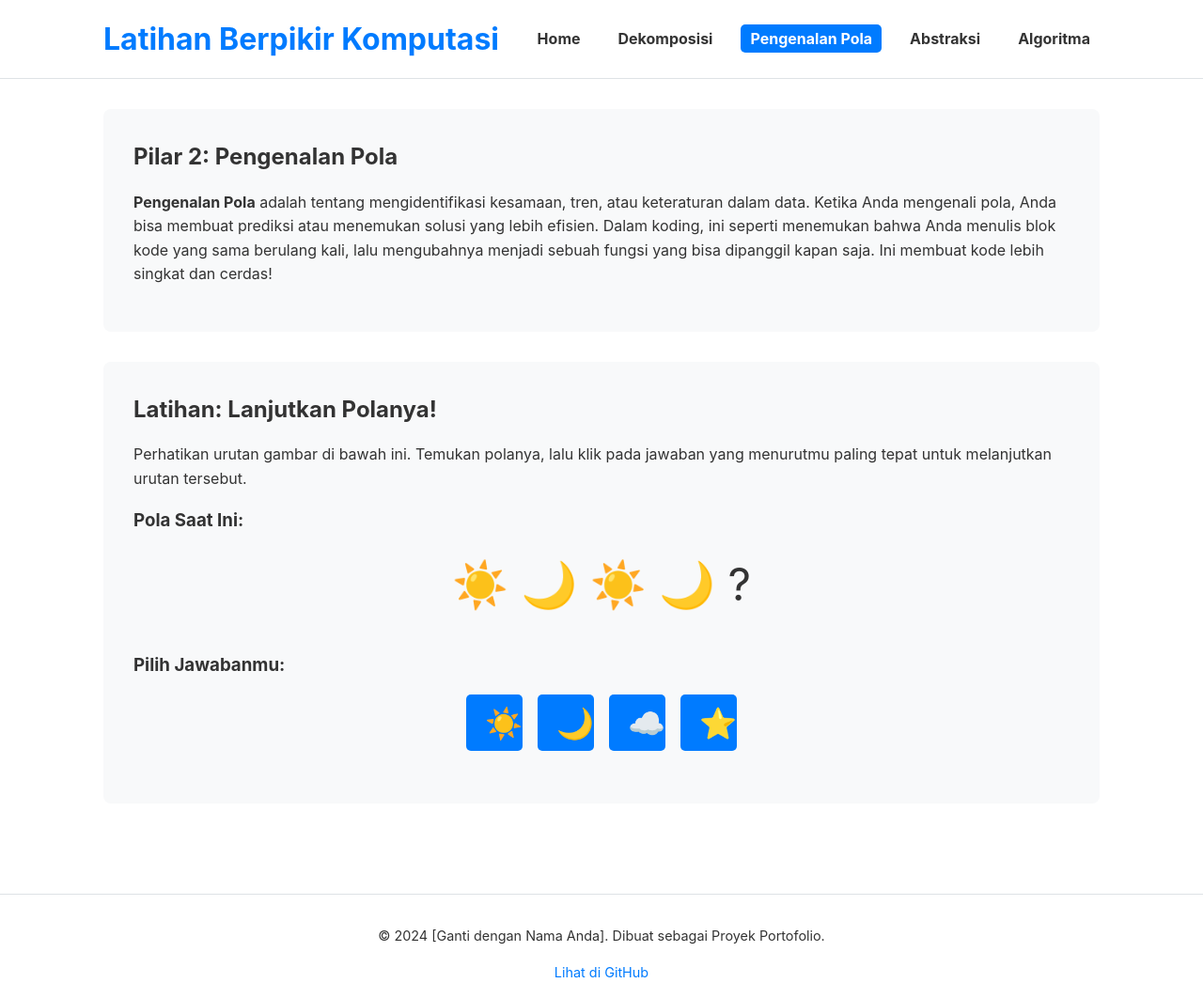
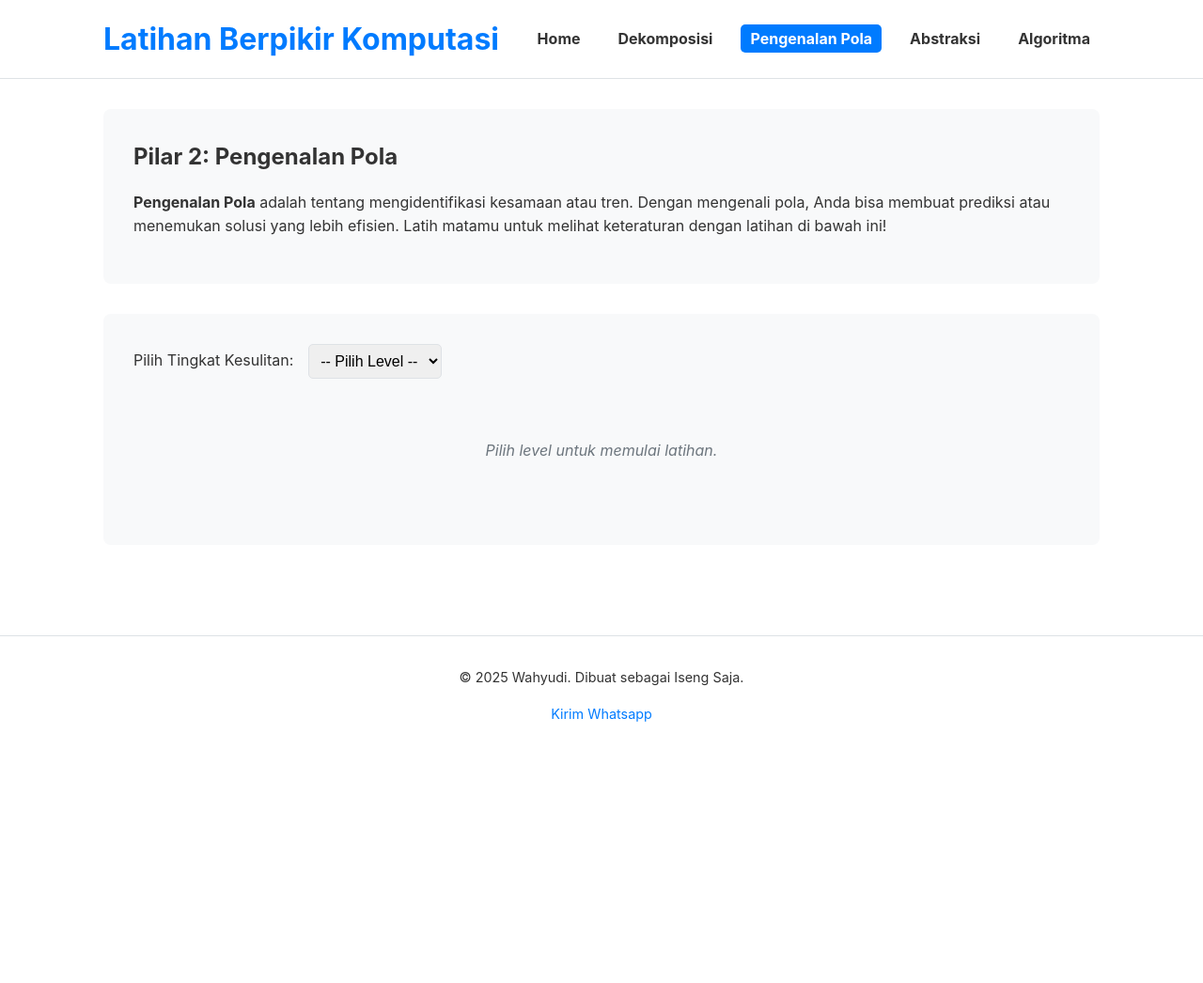
Before and after one commit to Wahyudi-1/CT, a plain HTML site: page pola.html in a window 1280 px wide. Shown: the whole page at 94% size. After the commit the page ends 819 px from the top, so only its background shows below. Drawn offline with Linux system fonts and the light colour scheme.

Commit message:
Update pola.html

```diff
--- a/pola.html
+++ b/pola.html
@@ -1,21 +1,14 @@
 <!DOCTYPE html>
 <html lang="id">
 <head>
-    <!-- Meta tags esensial -->
     <meta charset="UTF-8">
     <meta name="viewport" content="width=device-width, initial-scale=1.0">
-    <meta name="description" content="Latihan interaktif untuk melatih keterampilan pengenalan pola dalam berpikir komputasi.">
-
-    <!-- Judul spesifik untuk halaman ini -->
     <title>Pengenalan Pola - Latihan Berpikir Komputasi</title>
-
-    <!-- Menggunakan file CSS yang sama -->
     <link rel="stylesheet" href="style.css">
 </head>
 <body>
 
     <!-- ======================= HEADER ======================= -->
-    <!-- Header yang konsisten, dengan class 'active' dipindahkan ke link yang sesuai -->
     <header>
         <div class="container">
             <h1>Latihan Berpikir Komputasi</h1>
@@ -23,7 +16,6 @@
                 <ul>
                     <li><a href="index.html">Home</a></li>
                     <li><a href="dekomposisi.html">Dekomposisi</a></li>
-                    <!-- Tandai link ini sebagai halaman yang aktif -->
                     <li><a href="pola.html" class="active">Pengenalan Pola</a></li>
                     <li><a href="abstraksi.html">Abstraksi</a></li>
                     <li><a href="algoritma.html">Algoritma</a></li>
@@ -35,72 +27,49 @@
     <!-- ======================== MAIN CONTENT ======================== -->
     <main>
         <div class="container">
-
-            <!-- Section 1: Penjelasan Konsep Pengenalan Pola -->
             <section id="penjelasan-konsep">
                 <h2>Pilar 2: Pengenalan Pola</h2>
                 <p>
-                    <strong>Pengenalan Pola</strong> adalah tentang mengidentifikasi kesamaan, tren, atau keteraturan dalam data. Ketika Anda mengenali pola, Anda bisa membuat prediksi atau menemukan solusi yang lebih efisien. Dalam koding, ini seperti menemukan bahwa Anda menulis blok kode yang sama berulang kali, lalu mengubahnya menjadi sebuah fungsi yang bisa dipanggil kapan saja. Ini membuat kode lebih singkat dan cerdas!
+                    <strong>Pengenalan Pola</strong> adalah tentang mengidentifikasi kesamaan atau tren. Dengan mengenali pola, Anda bisa membuat prediksi atau menemukan solusi yang lebih efisien. Latih matamu untuk melihat keteraturan dengan latihan di bawah ini!
                 </p>
             </section>
 
-            <!-- Section 2: Latihan Interaktif -->
             <section id="latihan-interaktif">
-                <h2>Latihan: Lanjutkan Polanya!</h2>
-                <p>
-                    Perhatikan urutan gambar di bawah ini. Temukan polanya, lalu klik pada jawaban yang menurutmu paling tepat untuk melanjutkan urutan tersebut.
-                </p>
-
-                <!-- Wadah utama untuk latihan pola -->
-                <div class="pola-exercise-container">
-
-                    <h3>Pola Saat Ini:</h3>
-                    <!-- Area untuk menampilkan urutan pola -->
-                    <div id="pola-sequence" class="pola-display">
-                        <span class="pola-item">☀️</span>
-                        <span class="pola-item">🌙</span>
-                        <span class="pola-item">☀️</span>
-                        <span class="pola-item">🌙</span>
-                        <span class="pola-item pola-placeholder">?</span>
-                    </div>
-
-                    <h3>Pilih Jawabanmu:</h3>
-                    <!-- Area untuk tombol pilihan jawaban -->
-                    <div id="pilihan-jawaban" class="pilihan-container">
-                        <!-- Tombol yang benar memiliki atribut data-correct="true" -->
-                        <button class="pilihan" data-correct="true">☀️</button>
-                        <button class="pilihan" data-correct="false">🌙</button>
-                        <button class="pilihan" data-correct="false">☁️</button>
-                        <button class="pilihan" data-correct="false">⭐</button>
-                    </div>
+                <div class="level-selector-container">
+                    <label for="level-select">Pilih Tingkat Kesulitan:</label>
+                    <select name="levels" id="level-select">
+                        <option value="">-- Pilih Level --</option>
+                        <!-- Opsi level akan diisi secara dinamis oleh JavaScript -->
+                    </select>
                 </div>
 
-                <!-- Area untuk menampilkan feedback dan tombol reset -->
-                <div class="feedback-area">
-                    <!-- Feedback akan muncul di sini (misal: "Benar!", "Coba lagi!") -->
-                    <p id="hasil-feedback-pola"></p>
-                    <!-- Tombol ini bisa kita munculkan setelah user menjawab -->
-                    <button id="reset-pola" style="display: none;">Coba Latihan Lain</button>
+                <!-- Area ini adalah "kanvas kosong" yang akan diisi oleh JavaScript -->
+                <div id="exercise-content-area">
+                    <p class="placeholder-text">Pilih level untuk memulai latihan.</p>
                 </div>
 
+                <!-- Tombol dan feedback dikelola oleh JavaScript -->
+                <div class="feedback-area">
+                    <!-- Tombol cek jawaban tidak dibutuhkan untuk mekanisme ini, -->
+                    <!-- karena feedbacknya instan saat user mengklik pilihan. -->
+                    <p id="hasil-feedback"></p>
+                </div>
             </section>
-
         </div>
     </main>
 
     <!-- ======================= FOOTER ======================= -->
-    <!-- Footer yang sama di semua halaman -->
     <footer>
         <div class="container">
-            <p>© 2024 [Ganti dengan Nama Anda]. Dibuat sebagai Proyek Portofolio.</p>
+            <p>© 2025 Wahyudi. Dibuat sebagai Iseng Saja.</p>
             <p>
-                <a href="https://github.com/[username-anda]" target="_blank" rel="noopener noreferrer">Lihat di GitHub</a>
+                <a href="https://wa.me/6281336578058" target="_blank" rel="noopener noreferrer">Kirim Whatsapp</a>
             </p>
         </div>
     </footer>
 
-    <!-- Menghubungkan ke file JavaScript yang sama -->
-    <script src="exercises.js"></script>
+    <!-- Script khusus untuk halaman ini, dengan type="module" -->
+    <script type="module" src="js/pola.js"></script>
 
 </body>
 </html>
```
